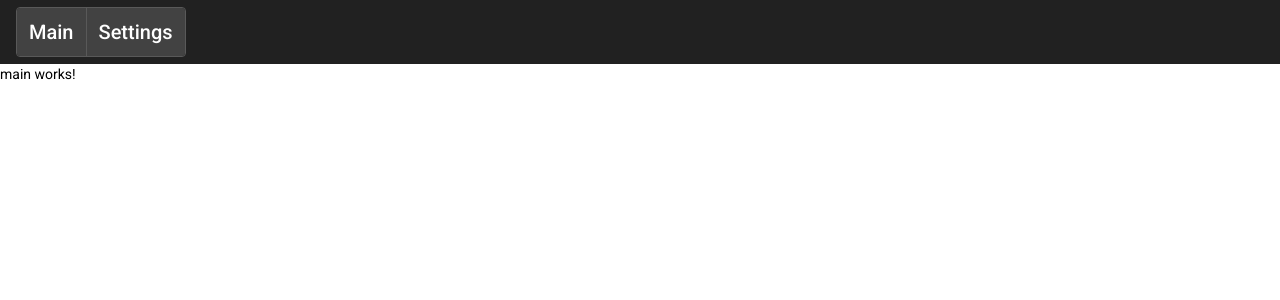
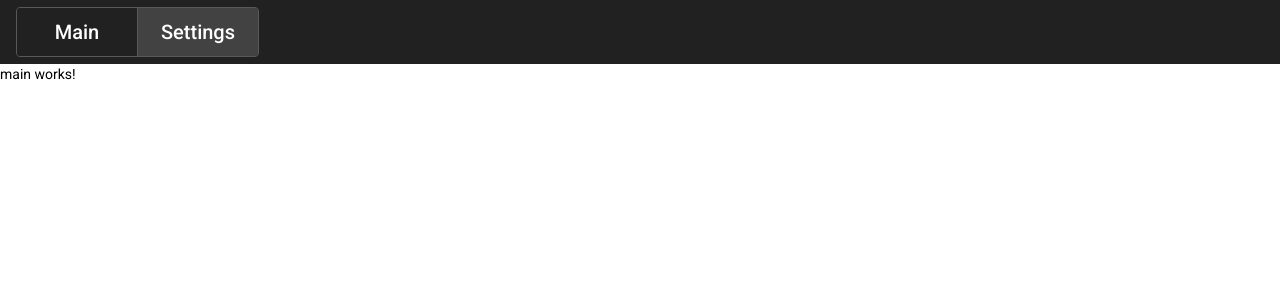
Before and after one commit to IudinAleksei/ng-user-forms, an Angular app: page /main in a window 1280 px wide. Shown: the top 300 px of the page. Built offline with nearby package versions, Linux system fonts and the light colour scheme.

Commit message:
feat: add users service

```diff
--- a/src/app/app.component.html
+++ b/src/app/app.component.html
@@ -1,7 +1,7 @@
 <mat-toolbar>
   <mat-button-toggle-group>
-    <mat-button-toggle routerLink="main">Main</mat-button-toggle>
-    <mat-button-toggle routerLink="settings">Settings</mat-button-toggle>
+    <mat-button-toggle class="nav-button" routerLink="main" checked>Main</mat-button-toggle>
+    <mat-button-toggle class="nav-button"  routerLink="settings">Settings</mat-button-toggle>
   </mat-button-toggle-group>
 </mat-toolbar>
 <router-outlet></router-outlet>
--- a/src/app/app.component.scss
+++ b/src/app/app.component.scss
@@ -0,0 +1,3 @@
+.nav-button {
+  width: 120px;
+}
--- a/src/app/constants.js
+++ b/src/app/constants.js
@@ -1 +1 @@
-export const URL = 'https://iudin.herokuapp.com/forms';
+export const BACKEND_URL = 'https://iudin.herokuapp.com/forms';
```
Also changed, not shown: src/app/shared/services/users.service.ts (added, +22 -0 lines), src/app/shared/shared.module.ts (added, +12 -0 lines).
